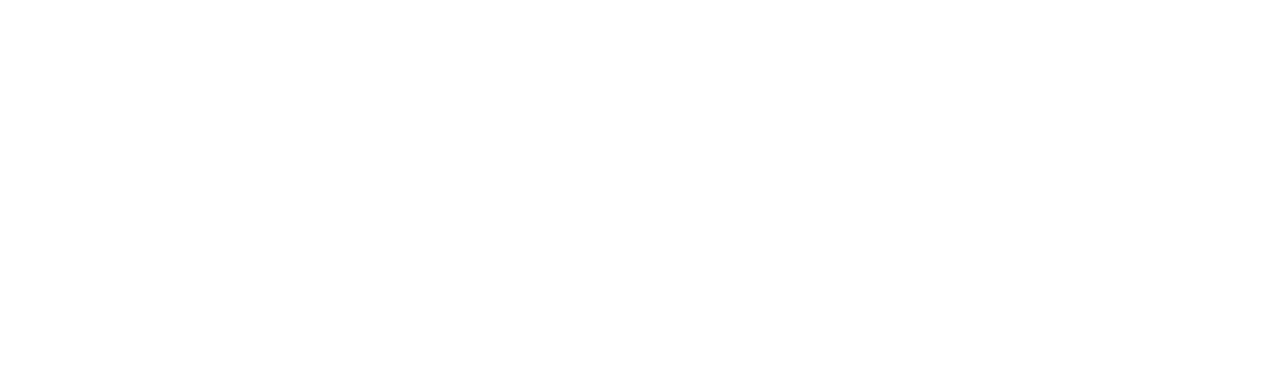
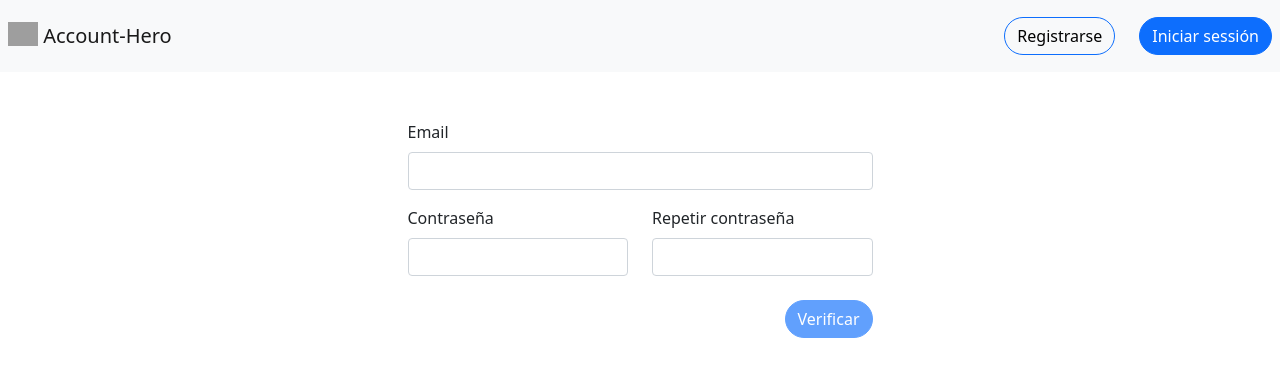
Before and after one commit to Edu-BS/account-hero, a Vue app in the folder frontend/: page /login in a window 1280 px wide. Before the commit this address had no page. Shown: the top 376 px of the page. Built offline with nearby package versions, Linux system fonts and the light colour scheme; grey boxes are pictures that could not be loaded.

Commit message:
Add Navbar component, add login view

```diff
--- /dev/null
+++ b/frontend/src/components/NavComponent.vue
@@ -0,0 +1,48 @@
+<template>
+<nav>
+  <div class="navbar navbar-expand-lg navbar-light bg-light">
+        <div class="container-fluid p-2">
+            <a class="navbar-brand" href="#">
+                <img src="https://getbootstrap.com/docs/5.1/assets/brand/bootstrap-logo.svg" alt="" width="30"
+                    height="24" class="d-inline-block align-text-top">
+                Account-Hero
+            </a>
+            <button class="navbar-toggler" type="button" data-bs-toggle="offcanvas"
+                data-bs-target="#offcanvasTop" aria-controls="offcanvasTop">
+                <span class="navbar-toggler-icon"></span>
+            </button>
+            <div class="collapse navbar-collapse justify-content-end" id="navbarSupportedContent">
+                <router-link to="/register" class="btn btn-outline-primary rounded-pill text-black me-4">Registrarse</router-link>
+                <router-link to="/login" class="btn btn-primary rounded-pill ">Iniciar sessión</router-link>
+            </div>
+        </div>
+
+    </div>
+    <div class="offcanvas offcanvas-top" tabindex="-1" id="offcanvasTop" aria-labelledby="offcanvasTopLabel">
+            <div class="offcanvas-header">
+                <h5 id="offcanvasTopLabel">Account-Hero</h5>
+                <button type="button" class="btn-close text-reset" data-bs-dismiss="offcanvas" aria-label="Close"></button>
+            </div>
+            <div class="offcanvas-body">
+                <ul class="list-group">
+                    <router-link to="/register" class="btn btn-outline-primary rounded-pill text-black">Registrarse</router-link>
+                    <router-link to="/login"  class="btn btn-primary rounded-pill mt-2">Iniciar sessión</router-link>
+                </ul>
+            </div>
+        </div>
+</nav>
+</template>
+
+<script>
+export default {
+    data () {
+        return {
+
+        }
+    }
+}
+</script>
+
+<style>
+
+</style>
--- a/frontend/src/main.js
+++ b/frontend/src/main.js
@@ -3,13 +3,16 @@
 import App from './App.vue'
 import router from './router'
 import {authStore} from './stores/auth'
+import NavComponent from './components/NavComponent.vue'
 
-import "bootstrap";
 import "bootstrap/dist/css/bootstrap.min.css";
+import "bootstrap/dist/js/bootstrap.js"
+// import "bootstrap/dist/js/bootstrap.esm"
 
 const app = createApp(App)
 
 app.use(createPinia())
+app.component('NavComponent', NavComponent)
 app.use(router)
 app.config.globalProperties.$auth = authStore()
 app.mount('#app')
--- a/frontend/src/router/index.js
+++ b/frontend/src/router/index.js
@@ -1,6 +1,6 @@
 import { createRouter, createWebHistory } from 'vue-router'
 import Login from '../views/Login.vue'
-import Registrer from '../views/Registrer.vue'
+import Register from '../views/Register.vue'
 import Dashboard from '../views/Dashboard.vue'
 
 const router = createRouter({
@@ -8,13 +8,18 @@
   routes: [
     {
       path: '/',
+      name: 'home',
+      redirect: '/login'
+    },
+    {
+      path: '/login',
       name: 'login',
       component: Login
     },
     {
-      path: '/registrer',
-      name: 'registrer',
-      component : Registrer
+      path: '/register',
+      name: 'register',
+      component : Register
     },
     {
       path : '/dashboard',
--- a/frontend/src/views/Login.vue
+++ b/frontend/src/views/Login.vue
@@ -1,9 +1,77 @@
-<script setup>
-
-</script>
-
 <template>
   <main>
-    <h1>Login</h1>
+    <NavComponent />
+    <div class="container ">
+      <form action="/api/signin" method="post" class="form justify-content-center col-9 col-md-5 m-auto mt-5">
+        <label for="email_input" class="form-label">Email</label>
+        <input type="email" name="email" id="email_input" class="form-control" required>
+
+        <div class="row">
+          <div class="col-6">
+            <label for="password_input" class="form-label mt-3">Contraseña</label>
+            <input type="password" name="password" id="password_input" class="form-control" v-model="password" required>
+          </div>
+          <div class="col-6">
+            <label for="passwordRepeat_input" class="form-label mt-3">Repetir contraseña</label>
+            <input type="password" id="passwordRepeat_input" class="form-control" :class="borderColor" v-model="passwordRepeat" required>
+          </div>
+        </div>
+
+        <div class="d-flex">
+          <button v-on:click="submit" type="submit" class="btn btn-primary rounded-pill ms-auto mt-4" :class="{disabled: !passwordsMatch}">Verificar</button>
+        </div>
+      </form>
+      <div class="text-center m-auto mt-5">
+        <p class="d-lg-none">¿Aún no tienes una cuenta? <router-link to="/register" class="text-decoration-none">Registrate</router-link></p>
+        <p class="d-none">¿Has olvidado la contraseña?<router-link to="/login" class="text-decoration-none">Cambiar contraseña</router-link></p>
+      </div>
+    </div>
   </main>
 </template>
+
+<script>
+export default {
+  data() {
+    return {
+      password: '',
+      passwordRepeat: '',
+      borderColor: '',
+      passwordsMatch: false
+    }
+  },
+  watch: {
+    password: function(val) {
+      if (val == this.passwordRepeat) {
+        if (val.length > 0) {
+          this.borderColor = 'border-success'
+          this.passwordsMatch = true
+        } else {
+          this.borderColor = ''
+        }
+      } else {
+        this.borderColor = 'border-danger';
+        this.passwordsMatch = false
+      }
+    },
+    passwordRepeat: function(val) {
+      if (val == this.password) {
+        if (val.length > 0) {
+          this.borderColor = 'border-success'
+          this.passwordsMatch = true
+        } else {
+          this.borderColor = ''
+        }
+      } else {
+        this.borderColor = 'border-danger';
+        this.passwordsMatch = false
+      }
+    }
+  },
+  methods: {
+    submit(e) {
+      e.preventDefault();
+    },
+
+  }
+};
+</script>
```
Also changed, not shown: 1 other file (tests, documents, lock files or other folders).
